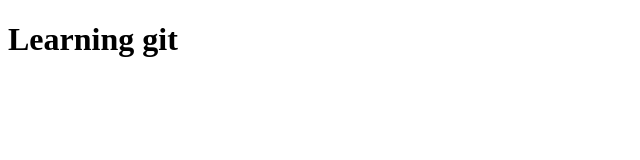
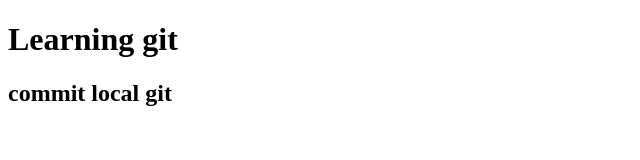
Before and after one commit to shivendra404/Practice, a plain HTML site: page index.html in a window 1280 px wide. Shown: the whole page, without its empty margins (0-640 px from the left). Drawn offline with Linux system fonts and the light colour scheme.

Commit message:
third commit

```diff
--- a/index.html
+++ b/index.html
@@ -9,7 +9,8 @@
 
 <body>
 
-    <h1>Learning git</h1>
+    <h1>Learning git </h1>
+    <h2>commit local git</h2>
 </body>
 
 </html>
```
